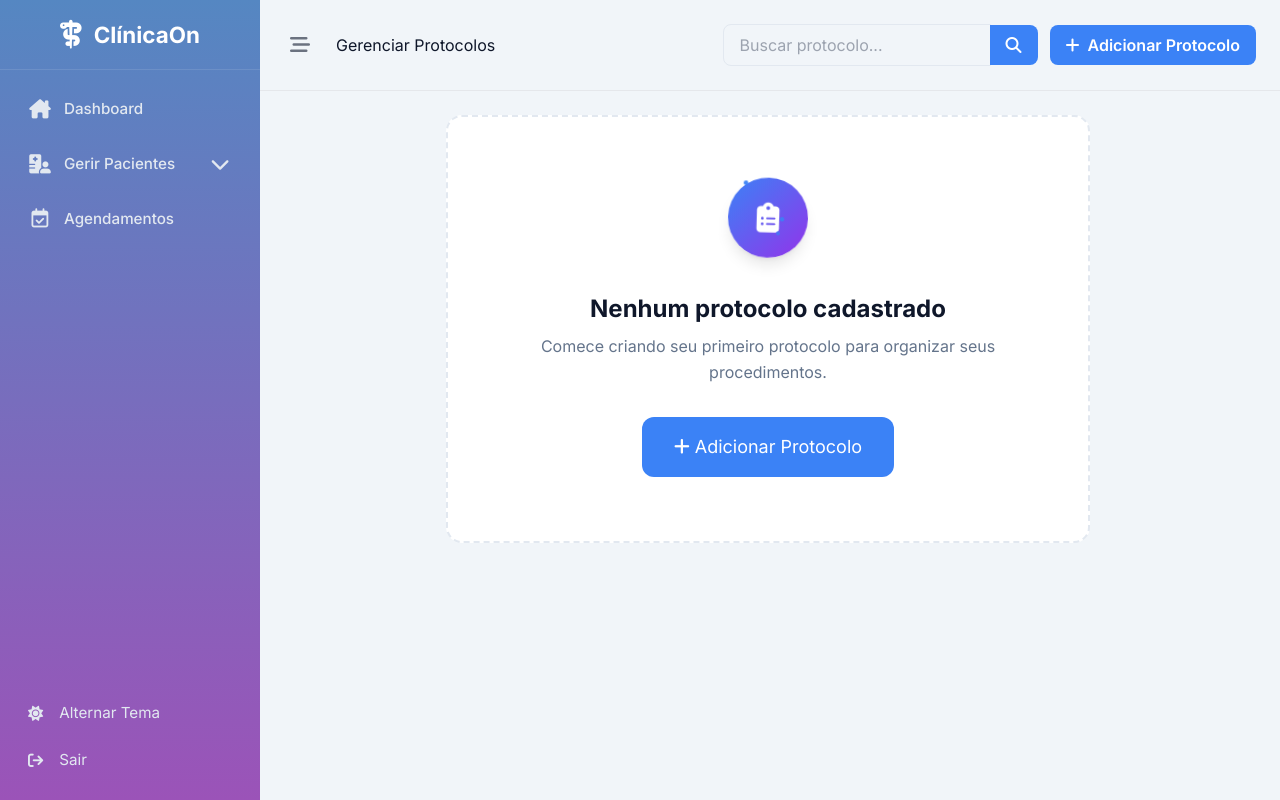
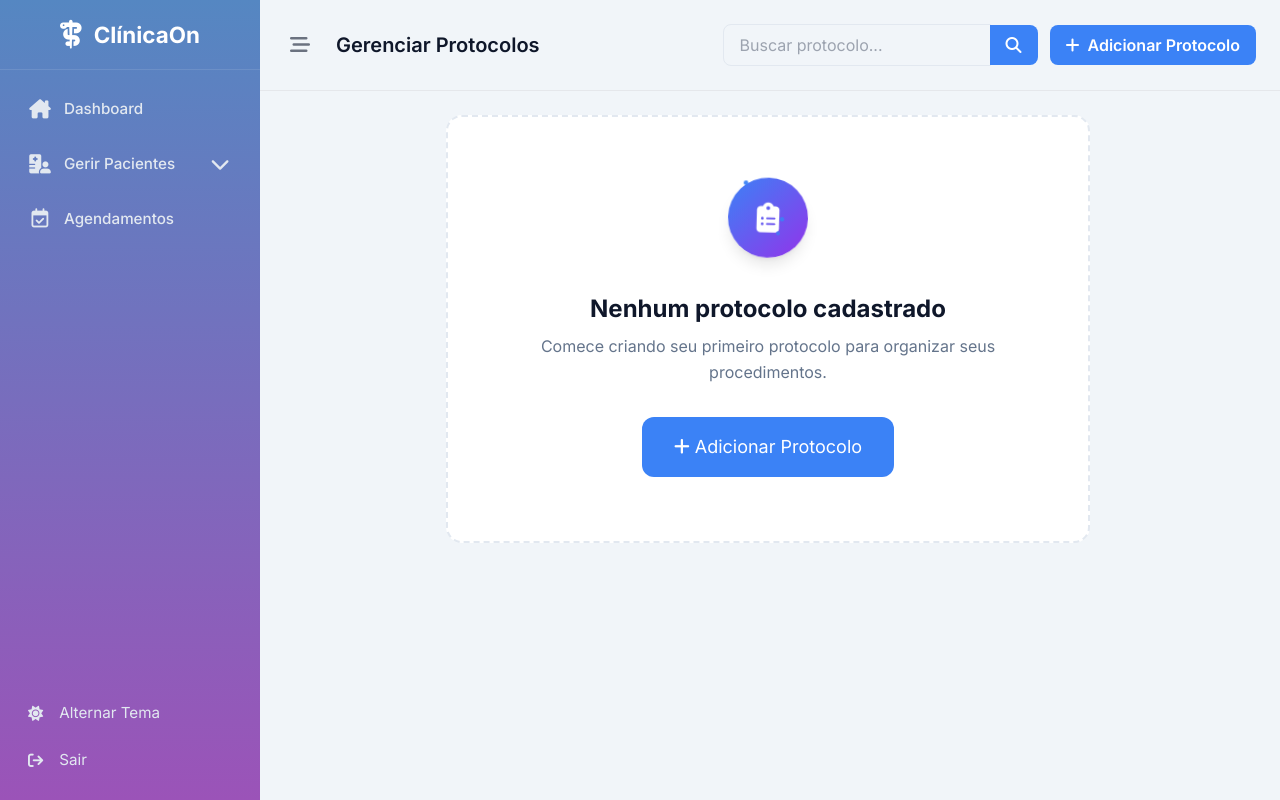
Before and after one commit to EltonLopezzs/GIDH-Clinicas, a Flask app: template templates/protocolos.html in a window 1280 px wide. Run offline with Flask 3, Linux system fonts and the light colour scheme; the template is opened without the code that fills it, so the values that code supplies are empty; some libraries are stand-ins or nearby versions.

Commit message:
Alterado o titulo da tela

```diff
--- a/templates/protocolos.html
+++ b/templates/protocolos.html
@@ -45,7 +45,7 @@
             --border-color: #334155; /* Gray-600 */
             color-scheme: dark;
         }
-
+           .topbar .page-title { font-weight: 600; font-size: 1.25rem; color: var(--text); }
         /* Estilos de barra de rolagem */
         ::-webkit-scrollbar {
             background-color: var(--bg);
```
